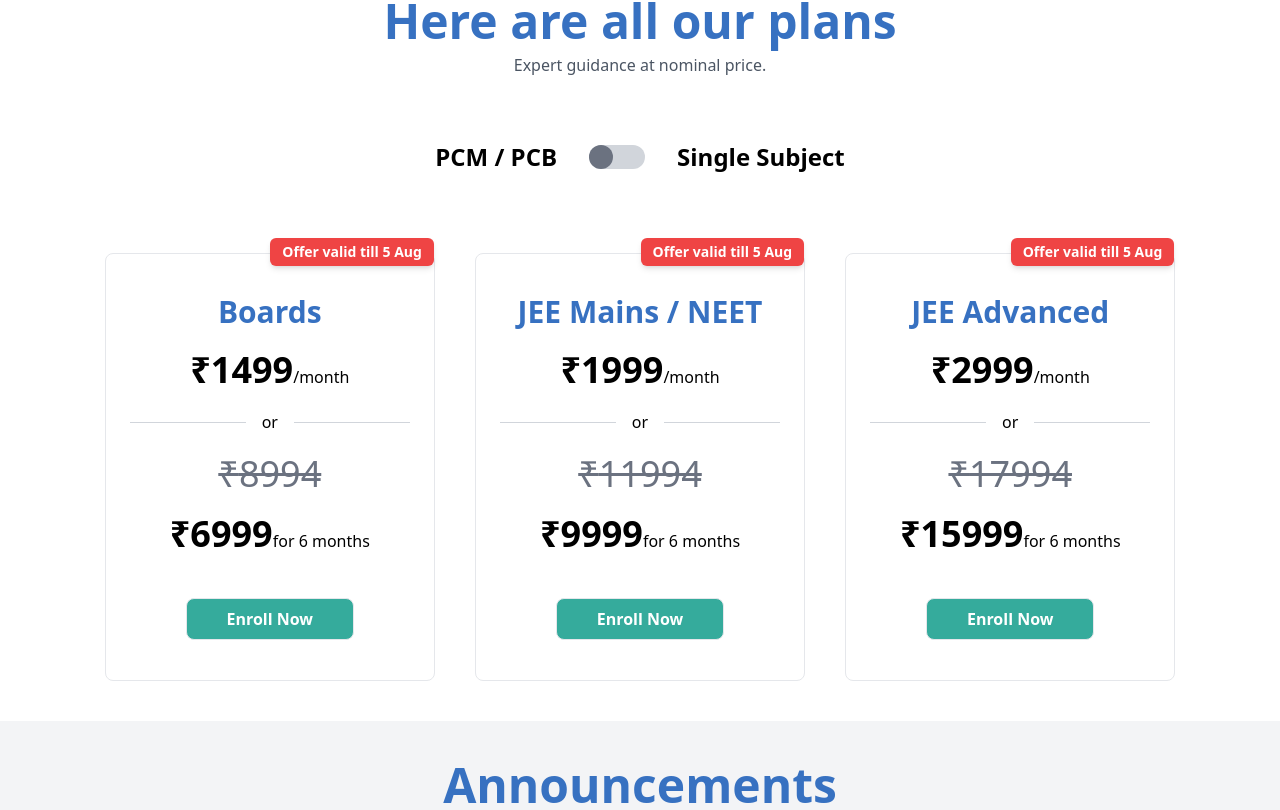
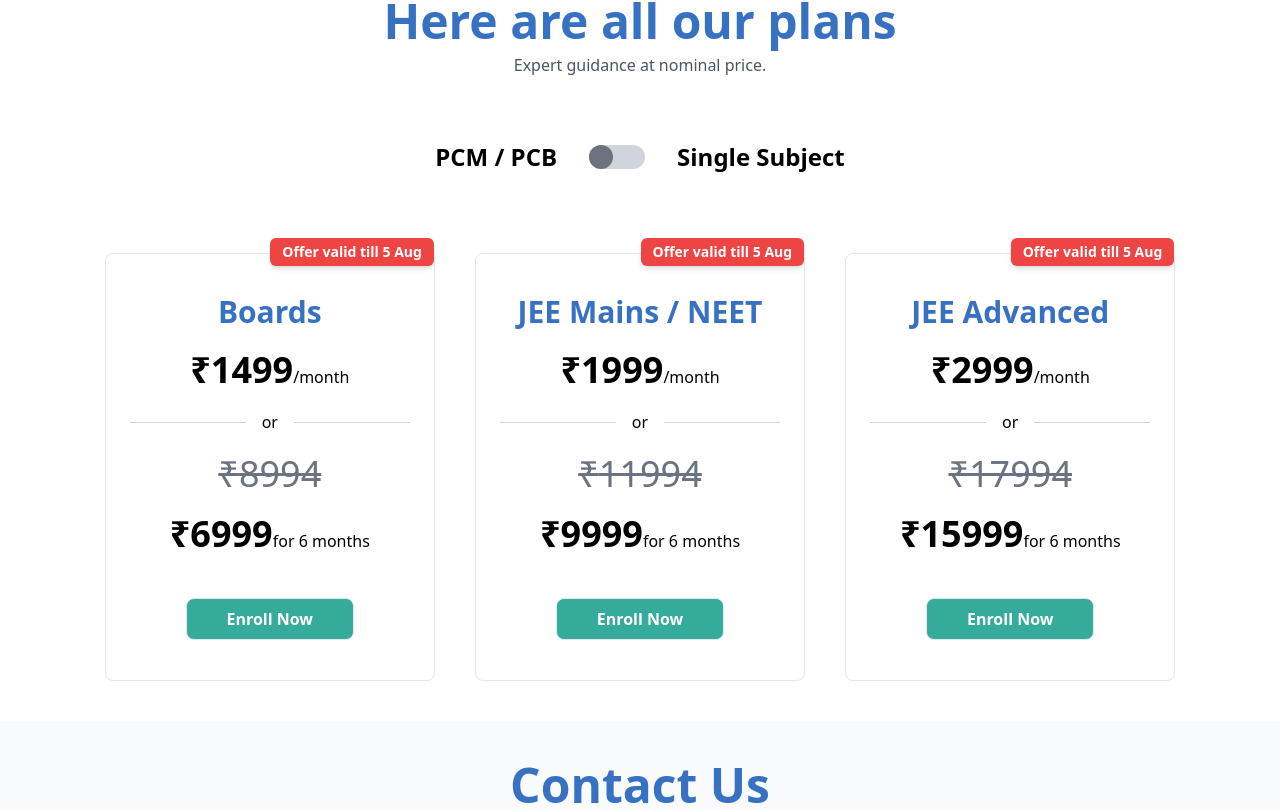
Before and after one commit to Sumitsh28/AchieversZone, a React (Vite) app: page / in a window 1280 px wide. Shown: the part 1987-2797 px from the top of the page. Built offline with nearby package versions, Linux system fonts and the light colour scheme.

Commit message:
acc removed

```diff
--- a/src/Home.jsx
+++ b/src/Home.jsx
@@ -14,7 +14,7 @@ const Home = () => {
       <BrandsLogo />
       <Services />
       <Pricing />
-      <BlogsComp />
+      {/* <BlogsComp /> */}
       <ContactForm />
       <Footer />
     </div>
```
